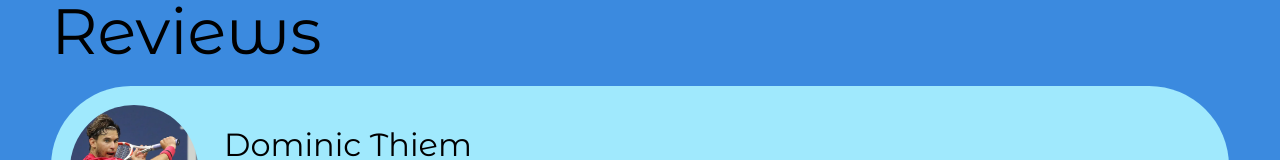
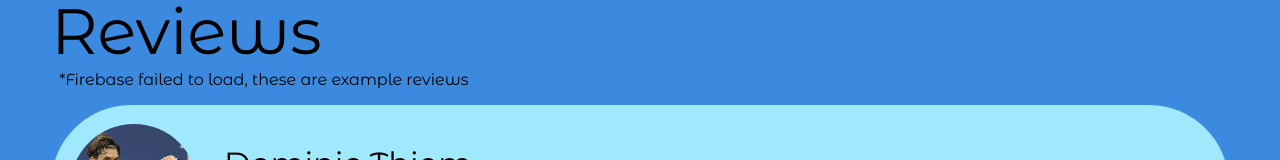
Before and after one commit to hawk-r19/shar, a React (Create React App) app: page / in a window 1280 px wide. Shown: the part 2434-2594 px from the top of the page. Built offline with nearby package versions, Linux system fonts and the light colour scheme.

Commit message:
example review warning

```diff
--- a/src/pages/home.js
+++ b/src/pages/home.js
@@ -43,6 +43,7 @@ export default function Home(props) {
                 </div>
                 <div className='reviews-div'>
                     <div className='reviews-head'>Reviews</div>
+                    {'firebase' in props ? '' : <div className='examples'>*Firebase failed to load, these are example reviews</div>}
                     <div className='reviews'>
                         {reviews.map((review, index) => { return (
                             <div className={`review${'img_src' in review ? ' has-pic' : ''}`} key={`review${index}`}>
--- a/src/styles/home.css
+++ b/src/styles/home.css
@@ -123,6 +123,10 @@
     flex-direction: column;
 }
 
+.examples {
+    margin-left: 1vh;
+}
+
 .reviews {
     display: flex;
     flex-direction: column;
```
